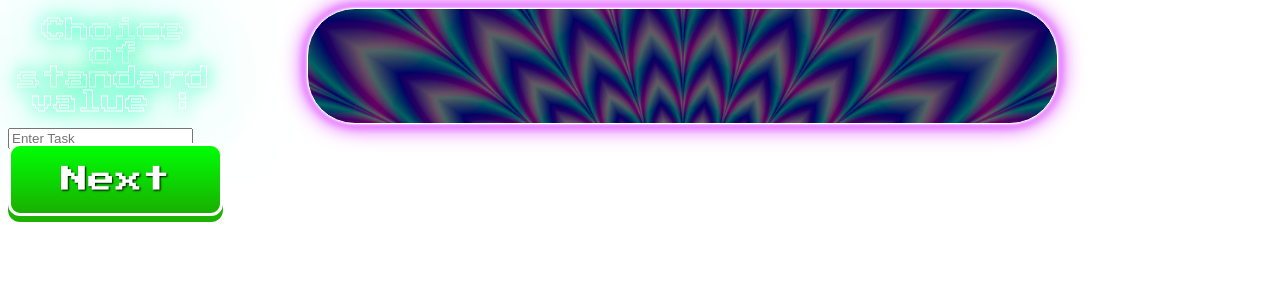
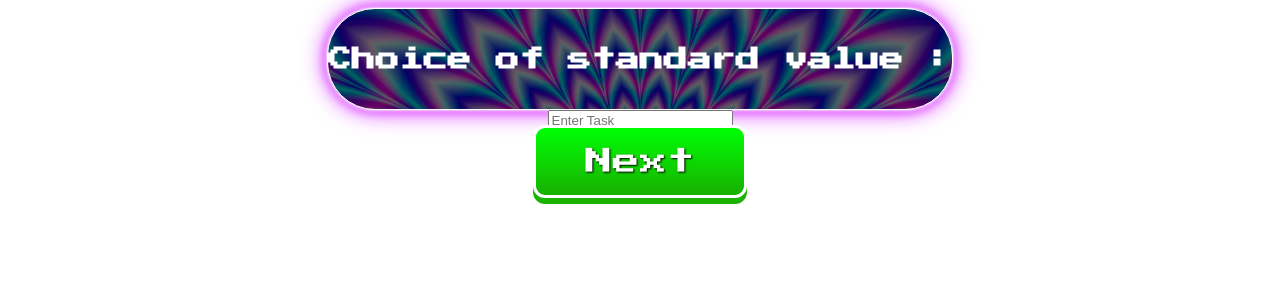
Before and after one commit to AnNaNnq/planningPokerPP, an Angular app: page /game in a window 1280 px wide. Shown: the top 300 px of the page. Built offline with nearby package versions, Linux system fonts and the light colour scheme.

Commit message:
modification html

```diff
--- a/src/app/classes/decorateur/ModeDecorator.ts
+++ b/src/app/classes/decorateur/ModeDecorator.ts
@@ -28,8 +28,8 @@ export abstract class ModeDecorator implements Game {
   chooseDefaultValue(): void {
     console.log(this.getBacklogData())
     const balise = HtmlBalise.getInstance();
-    this.html.showText(balise.title, "Choice of standard value :")
-    this.html.addHtmlElement("input", "stage1", {"type": "text", "placeholder": "Enter Task"})
+    this.html.showText(balise.task, "Choice of standard value :")
+    balise.inputValue.style.display = "block"
     console.log(this.html.content)
     this.html.displayHTML(balise.stValue)
   }
@@ -48,7 +48,7 @@ export abstract class ModeDecorator implements Game {
 
   lunchStage() {
     const balise = HtmlBalise.getInstance();
-
+    balise.inputValue.style.display = "none"
     this.retry = false;
     this.downloadJson = false;
 
@@ -96,8 +96,9 @@ export abstract class ModeDecorator implements Game {
     this.html.clearHTML(balise.endMessage)
     this.html.clearHTML(balise.task)
     this.html.clearHTML(balise.gameModeMessage)
+    this.html.clearHTML(balise.title)
 
-    this.html.showText(balise.title, "Reavel of Notation");
+    this.html.showText(balise.task, "Reavel of Notation");
 
     let notes: string[] = [];
     let evryboddySameMind = true;
@@ -157,7 +158,7 @@ export abstract class ModeDecorator implements Game {
     this.retry = true;
 
     balise.validateButton.style.display = 'block';
-    balise.validateButton.innerText = "Try again";
+    balise.validateButton.name = "Try again";
   }
 
   CoffeeSelected(playerName: string) {
@@ -174,7 +175,7 @@ export abstract class ModeDecorator implements Game {
     this.downloadJson = true;
 
     balise.validateButton.style.display = 'block';
-    balise.validateButton.innerText = "Download the JSON of your session to start again later";
+    balise.validateButton.name = "Download the JSON of your session to start again later";
   }
 
   nextStage() {
@@ -249,7 +250,7 @@ export abstract class ModeDecorator implements Game {
     })
 
     balise.validateButton.style.display = 'block';
-    balise.validateButton.innerHTML = "Next";
+    balise.validateButton.name = "block";
   }
 
   notSameMind() {
--- a/src/app/classes/decorateur/StrictDecorator.ts
+++ b/src/app/classes/decorateur/StrictDecorator.ts
@@ -38,7 +38,7 @@ export class StrictDecorator extends ModeDecorator{
     this.retry = true;
 
     balise.validateButton.style.display = 'block';
-    balise.validateButton.innerText = "Try again";
+    balise.validateButton.name = "Try again";
   }
 
   override creatAndDownloadJSON(): { [p: string]: any } {
--- a/src/app/classes/facade/HtmlDisplay.ts
+++ b/src/app/classes/facade/HtmlDisplay.ts
@@ -5,7 +5,7 @@ export class HtmlDisplay{
 
   content = "";
 
-  showText(label : HTMLDivElement, text : string){
+  showText(label : any, text : string){
     label.innerText = text;
   }
 
--- a/src/app/classes/singleton/htmlBalise.ts
+++ b/src/app/classes/singleton/htmlBalise.ts
@@ -9,6 +9,7 @@ export class HtmlBalise{
   validateButton : HTMLButtonElement
   finishButton : HTMLElement;
   gameModeMessage : HTMLDivElement;
+  inputValue : HTMLInputElement;
 
   private constructor() {
     this.stValue = document.getElementById("StandarValue") as HTMLElement
@@ -19,6 +20,7 @@ export class HtmlBalise{
     this.validateButton = document.getElementById("validateButton") as HTMLButtonElement;
     this.finishButton = document.getElementById("finishButton") as HTMLElement;
     this.gameModeMessage = document.getElementById("gameModeMessage") as HTMLDivElement;
+    this.inputValue = document.getElementById("stage1") as HTMLInputElement;
   }
 
   static getInstance(): HtmlBalise {
--- a/src/app/components/game-component/game-component.component.html
+++ b/src/app/components/game-component/game-component.component.html
@@ -11,13 +11,16 @@
 
   <div id="gameModeMessage"></div>
 
+  <input id="stage1" type="text" placeholder="Enter Task">
+
   <div id="PlayerButton">
     <div class="card-button" (click)="selectButton(i)" *ngFor="let i of listValue">
       <div class="card-button_label"> {{ i }}</div>
     </div>
   </div>
 
-  <start-button [pushableBackground]="'hsl(111, 100%, 35%)'"
+  <start-button (buttonClicked)="valideStage()"
+                [pushableBackground]="'hsl(111, 100%, 35%)'"
                 [captionBackground]="'linear-gradient(#00ff05, #19b000)'"
                 [captionColor]="'white'"
                 [name]="'Next'"
--- a/src/app/components/game-component/game-component.component.scss
+++ b/src/app/components/game-component/game-component.component.scss
@@ -1,4 +1,4 @@
-.cogntainer {
+.container {
   height: 100%;
   display: flex;
   flex-direction: column;
```
